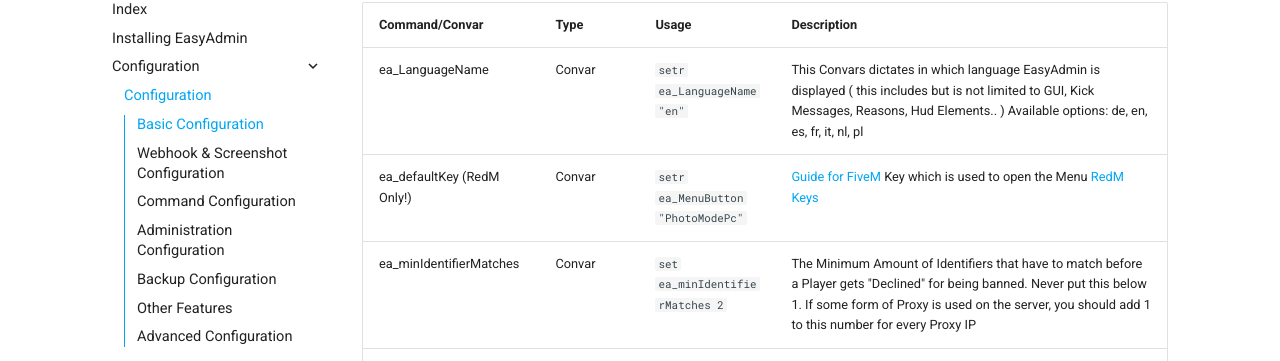
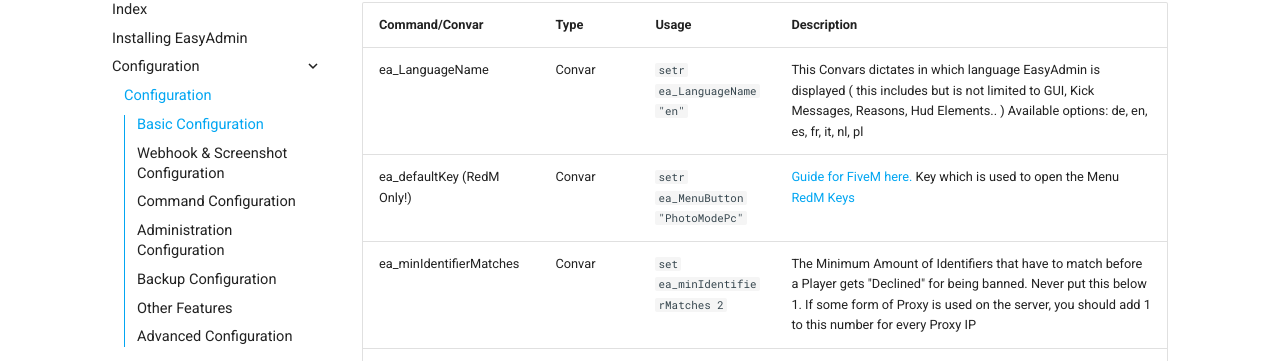
Before and after one commit to Blumlaut/EasyAdmin-docs, an MkDocs documentation site: the page built from docs/config.md, in a window 1280 px wide and 900 px high, scrolled down 318 px. Shown: the part 91-452 px from the top of the window. Built offline with MkDocs 1.6.1 and Material for MkDocs 9.7.7, drawn with Linux system fonts in a browser that asks for light colours; comment, search, counter and statistics services are not loaded.

Commit message:
more tweaks and fixes

```diff
--- a/docs/config.md
+++ b/docs/config.md
@@ -12,7 +12,7 @@ Note that "sets" and "set" are **not** identical, make sure not to use them inte
 |       Command/Convar        |  Type   |                                   Usage                                    |                                                                                                                Description                                                                                                                 |
 |-----------------------------|---------|----------------------------------------------------------------------------|--------------------------------------------------------------------------------------------------------------------------------------------------------------------------------------------------------------------------------------------|
 | ea_LanguageName | Convar  | `setr ea_LanguageName "en"` | This Convars dictates in which language EasyAdmin is displayed ( this includes but is not limited to GUI, Kick Messages, Reasons, Hud Elements.. ) Available options: de, en, es, fr, it, nl, pl |
-| ea_defaultKey (RedM Only!) | Convar  | `setr ea_MenuButton "PhotoModePc"` | [Guide for FiveM](keybind.md) Key which is used to open the Menu [RedM Keys](https://github.com/Blumlaut/EasyAdmin/blob/master/dependencies/Controls.lua#L3) |
+| ea_defaultKey (RedM Only!) | Convar  | `setr ea_MenuButton "PhotoModePc"` | [Guide for FiveM here.](keybind.md) Key which is used to open the Menu [RedM Keys](https://github.com/Blumlaut/EasyAdmin/blob/master/dependencies/Controls.lua#L3) |
 | ea_minIdentifierMatches | Convar | `set ea_minIdentifierMatches 2` | The Minimum Amount of Identifiers that have to match before a Player gets "Declined" for being banned. Never put this below 1. If some form of Proxy is used on the server, you should add 1 to this number for every Proxy IP |
 | ea_presentDeferral | Convar | `set ea_presentDeferral "true"` | Weither or not EasyAdmin will display a progress (in %) of it checking the banlist when connecting, disable when using Adaptive Cards. |
 
--- a/mkdocs.yml
+++ b/mkdocs.yml
@@ -56,6 +56,7 @@ nav:
         - 'permissions.md'
     - 'Guides':
         - "Adding Admins": 'install/#adding-an-admin'
+        - 'keybind.md'
         - 'steamapikey.md'
         - 'webhook.md'
         - 'discord-screenshots.md'
```
Also changed, not shown: docs/install.md (+0 -1 lines).
